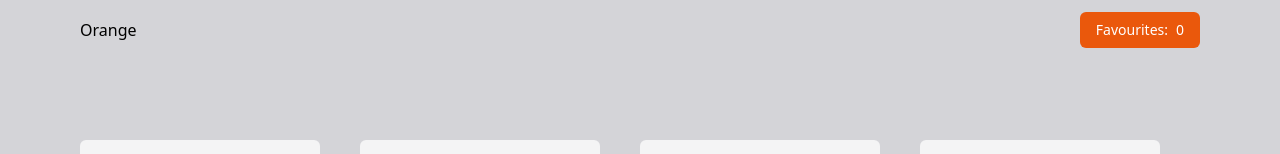
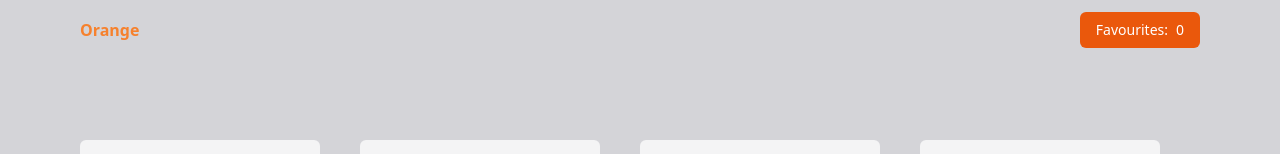
Before and after one commit to milindkusahu/React-Concepts, a React (Vite) app: page / in a window 1280 px wide. Shown: the top 154 px of the page. Built offline with nearby package versions, Linux system fonts and the light colour scheme; grey boxes are pictures that could not be loaded.

Commit message:
Module css

```diff
--- /dev/null
+++ b/src/components/Music/Music.module.css
@@ -0,0 +1,4 @@
+.a {
+  color: rgb(246, 129, 45);
+  font-weight: 600;
+}
--- a/src/components/Music/Navbar.jsx
+++ b/src/components/Music/Navbar.jsx
@@ -1,9 +1,10 @@
 import React, { useState } from "react";
+import styles from "./Music.module.css";
 
 const Navbar = ({ data }) => {
   return (
     <div className="w-full px-20 py-3 flex justify-between items-center">
-      <h3>Orange</h3>
+      <h3 className={styles.a}>Orange</h3>
       <div className="flex p-2 px-4 bg-orange-600 text-white rounded-md text-sm gap-2">
         <h3>Favourites:</h3>
         <h4>{data.filter((item) => item.added).length}</h4>
```
